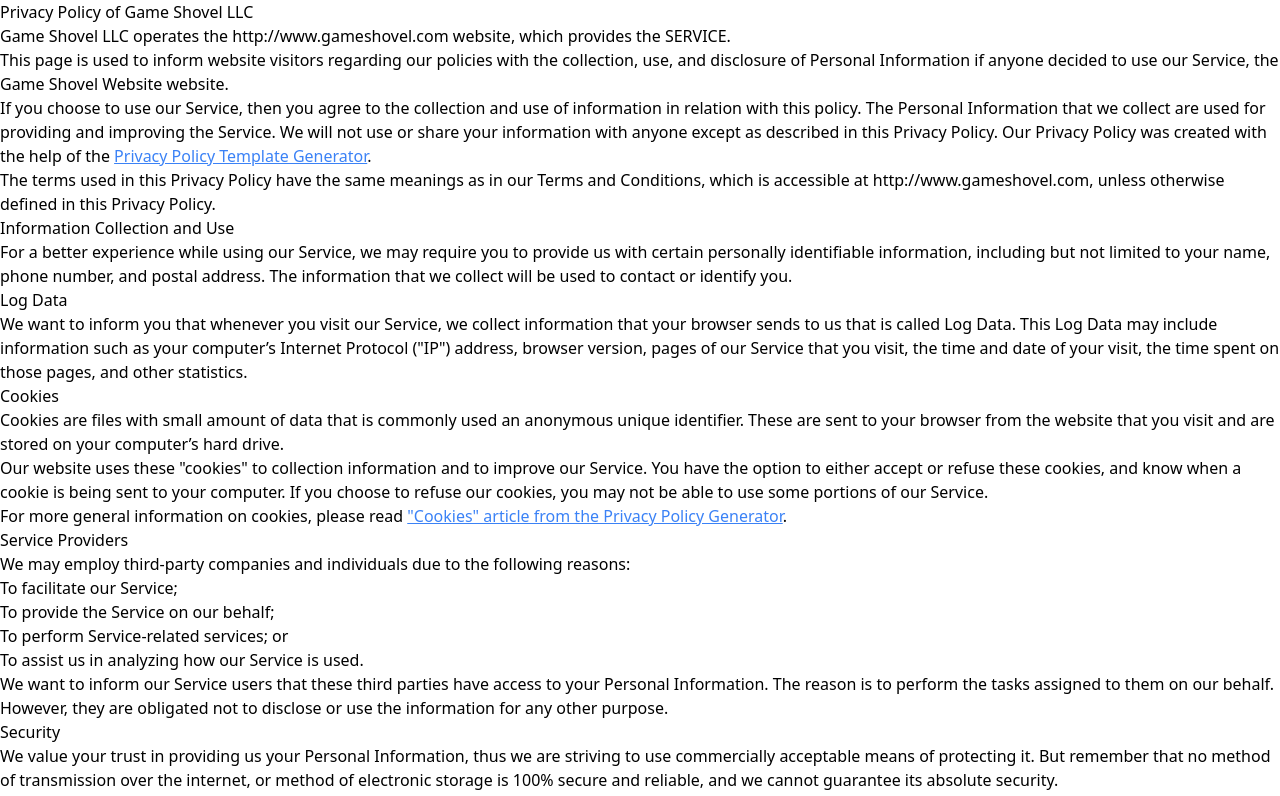
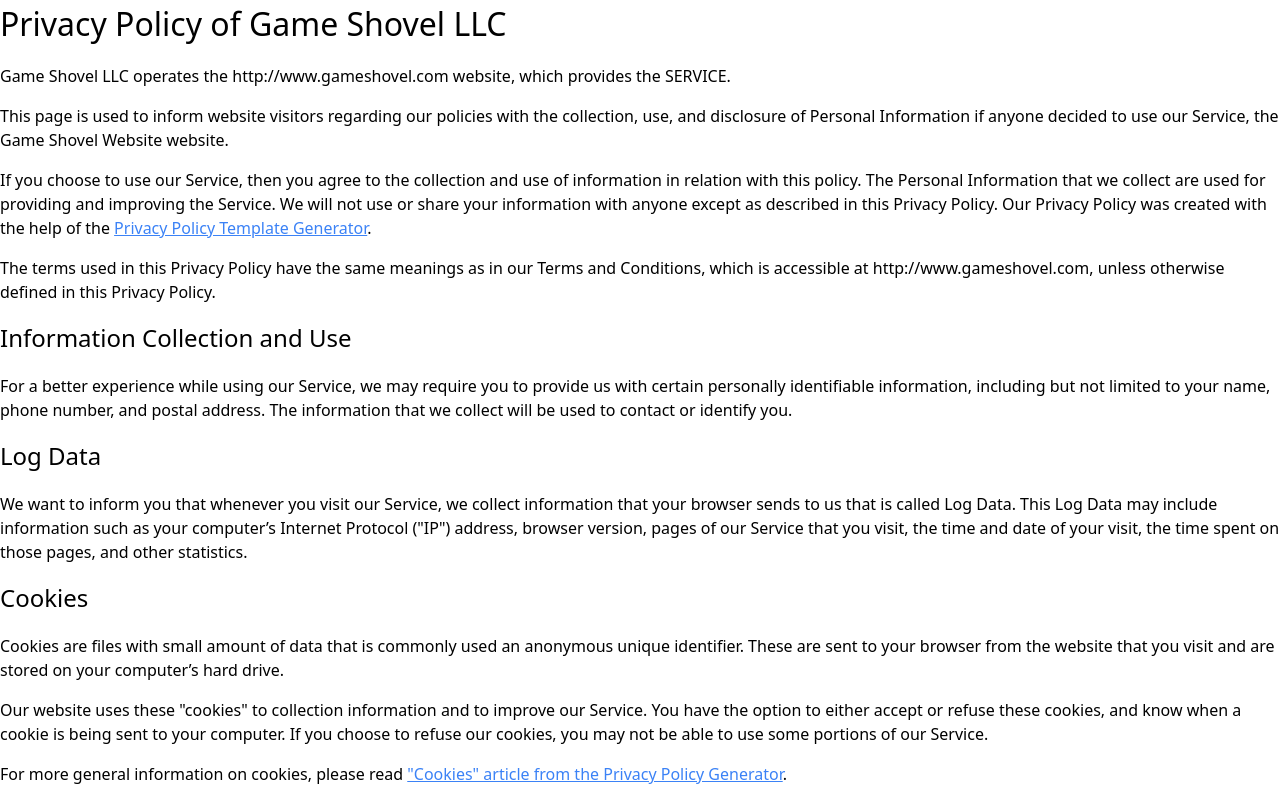
Before and after one commit to gameshovel/gameshovel.github.io, a website built with Vite: page privacy.html in a window 1280 px wide. Shown: the top 796 px of the page. Built offline with nearby package versions, Linux system fonts and the light colour scheme.

Commit message:
fix layout

```diff
--- a/src/style.css
+++ b/src/style.css
@@ -4,6 +4,59 @@
 
 :root {
 
+}
+
+
+
+@layer base {
+  h1, h2, h3, h4, h5, h6 {
+    font-family: inherit;
+    font-weight: inherit;
+    line-height: inherit;
+    margin: 0;
+  }
+
+  h1 {
+    font-size: 2em;
+    margin-bottom: 0.5em;
+  }
+
+  h2 {
+    font-size: 1.5em;
+    margin-bottom: 0.75em;
+  }
+
+  h3 {
+    font-size: 1.25em;
+    margin-bottom: 0.75em;
+  }
+
+  h4 {
+    font-size: 1.1em;
+    margin-bottom: 1em;
+  }
+
+  h5 {
+    font-size: 0.9em;
+    margin-bottom: 1.25em;
+  }
+
+  h6 {
+    font-size: 0.8em;
+    margin-bottom: 1.5em;
+  }
+
+  p {
+    margin-bottom: 1em;
+  }
+
+  ul, ol {
+    margin-bottom: 1em;
+    padding-left: 1.5em;
+  }
+
+  li {
+    margin-bottom: 0.5em;
   }
 
   a {
@@ -13,3 +66,4 @@
   div {
     @apply mb-2;
   }
+}
```
Lines whose indentation alone changed are shown as unchanged.
